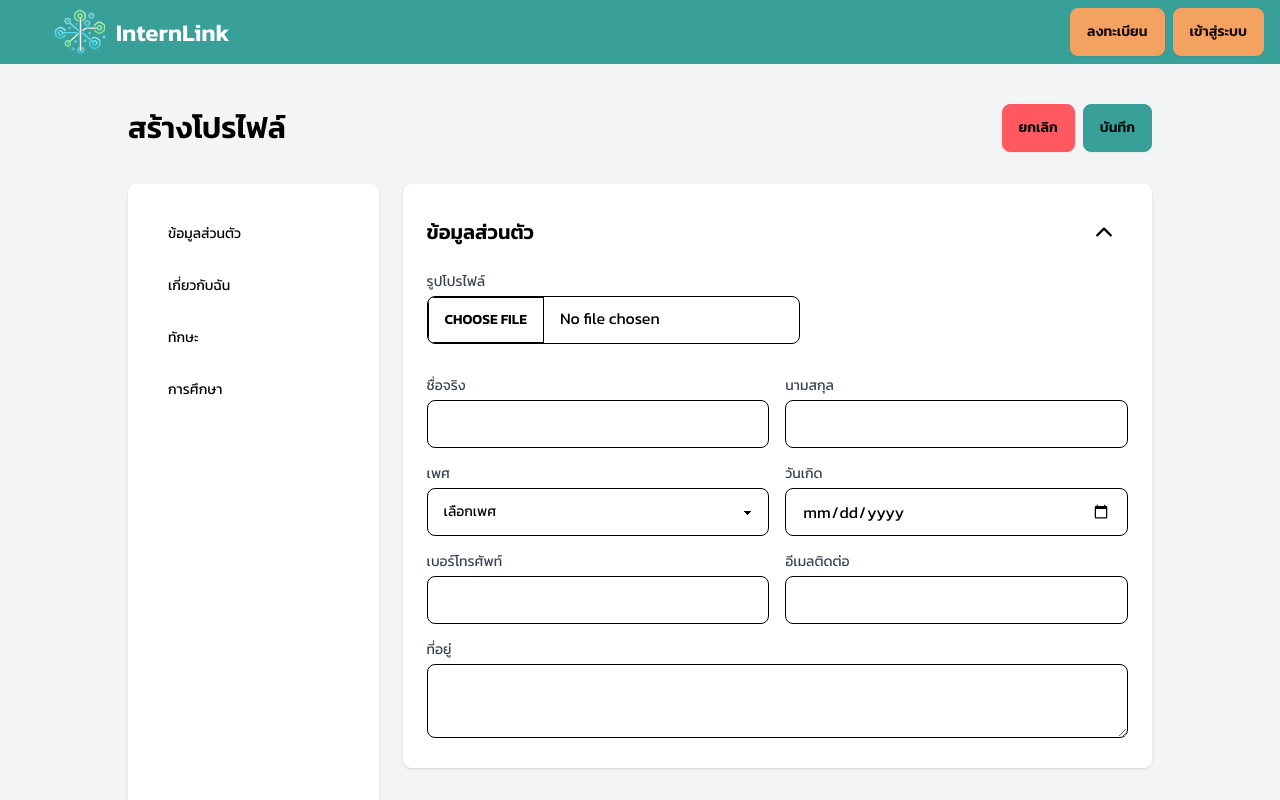
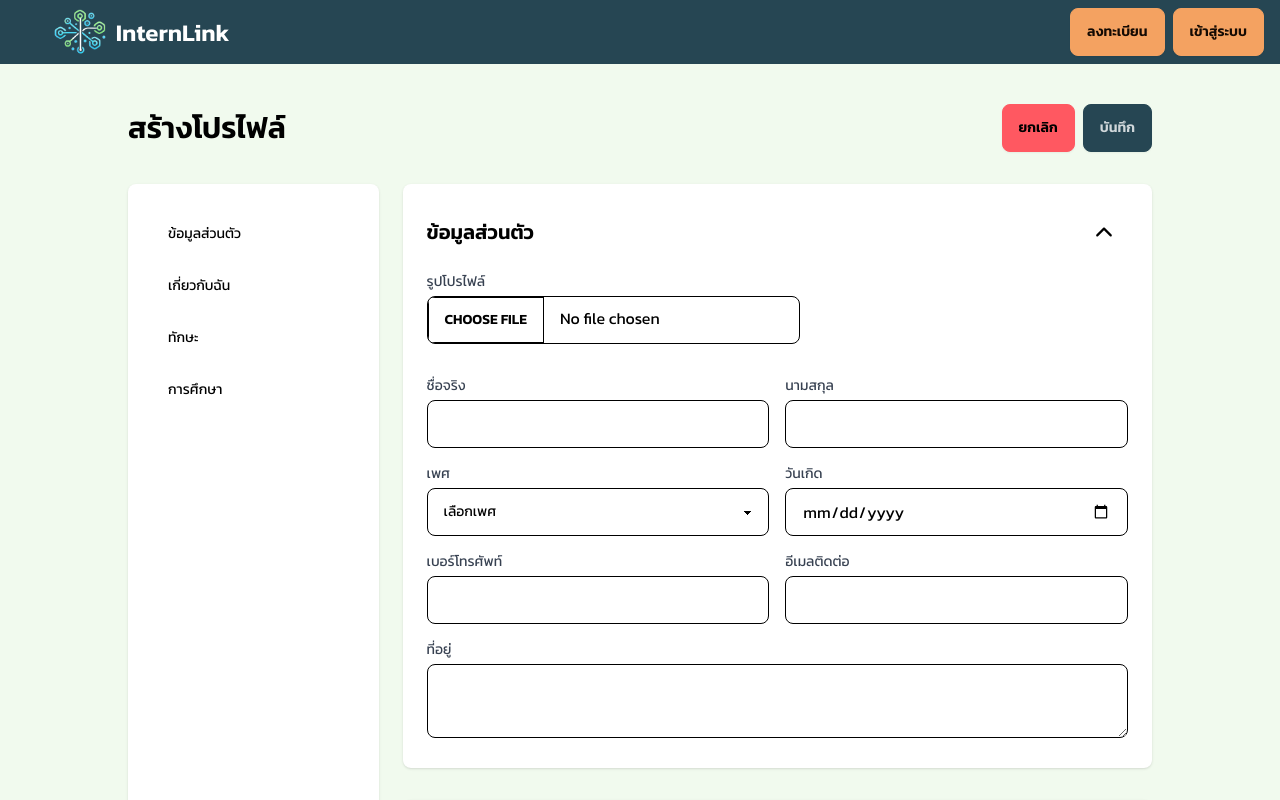
Before and after one commit to bbiiw/SeniorLink, a React (Vite) app in the folder frontend/: page /applicant/edit in a window 1280 px wide. Shown: the top 800 px of the page. Built offline with nearby package versions, Linux system fonts and the light colour scheme; no server answers.

Commit message:
colorrrrr

```diff
--- a/frontend/index.html
+++ b/frontend/index.html
@@ -11,7 +11,7 @@
     />
   </head>
   <body>
-    <div id="root" style="background-color: #f3f4f6;"></div>
+    <div id="root" style="background-color: #F1FAEE;"></div>
     <script type="module" src="/src/main.jsx"></script>
   </body>
 </html>
--- a/frontend/src/components/Education.jsx
+++ b/frontend/src/components/Education.jsx
@@ -14,7 +14,7 @@ const Education = ({ profileData, setProfileData }) => {
   const handleChange = (e) => {
     const { name, value } = e.target;
     setProfileData({
-      ...profileData,
+      ...profileData,  //... เก็บข้อมูลก่อนหน้า
       education: {
         ...profileData.education,
         [name]: value,
--- a/frontend/tailwind.config.js
+++ b/frontend/tailwind.config.js
@@ -14,9 +14,9 @@ export default {
     themes: [
       {
         mytheme: {
-          "primary": "#399f99",
+          "primary": "#264653", //nav
           "secondary": "#F4A261",
-          "info": "#399f99"
+          "info": "#F4A261"
         },
       },
     ],
```
